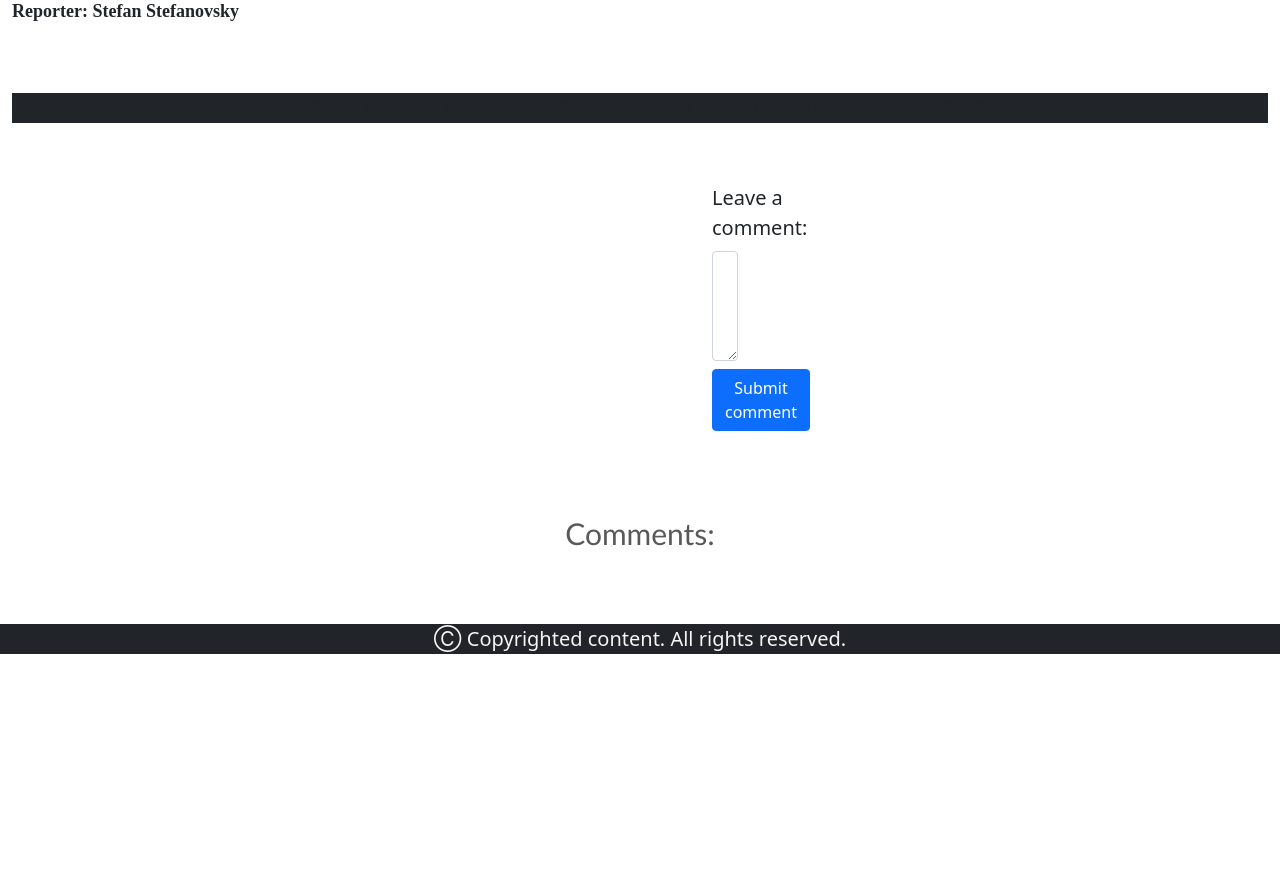
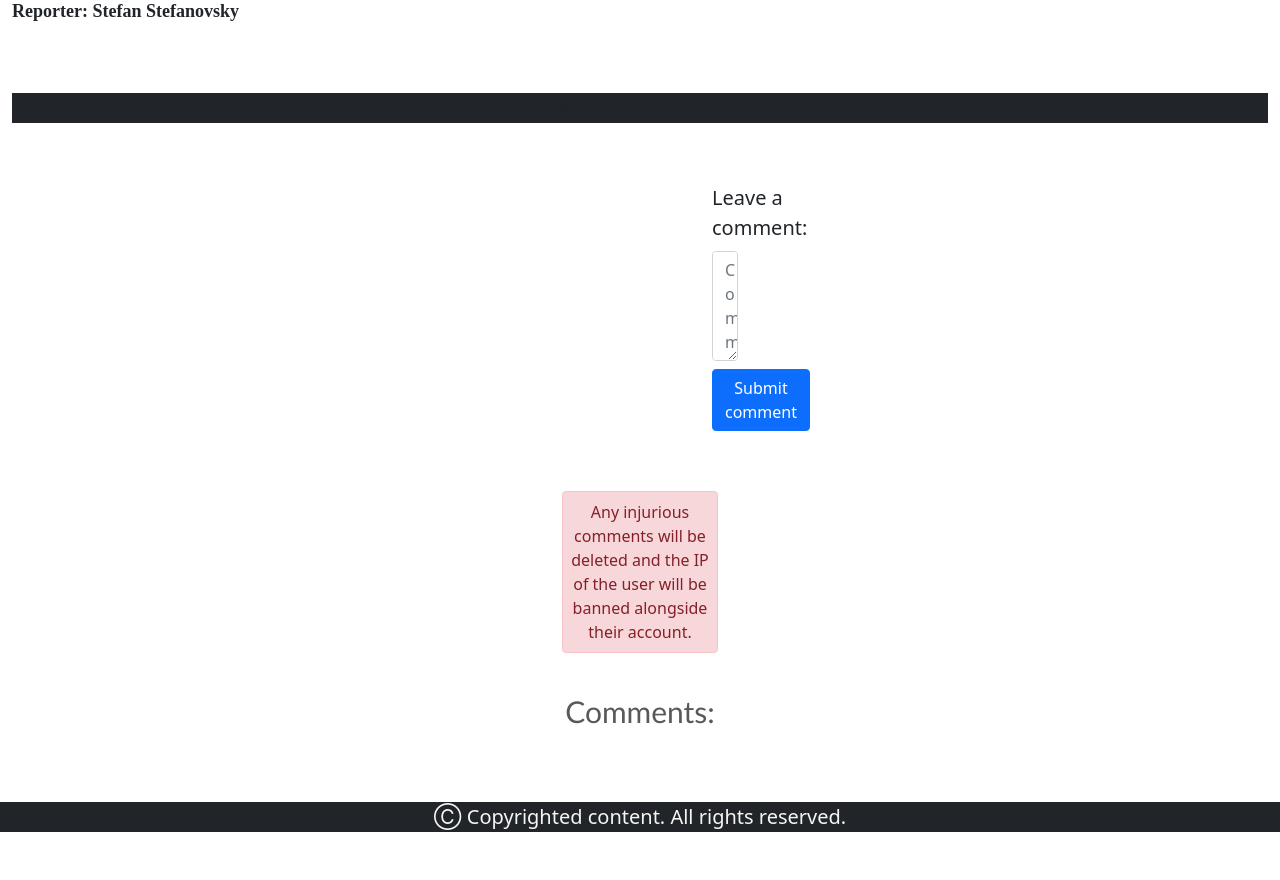
Before and after one commit to DoMonkysFly7/CS50-Fnal-Project, a Flask app: page /news/purry-nobel-prize-nomenee in a window 1280 px wide. Shown: the part 1161-2041 px from the top of the page. Before the commit the page ends 1815 px from the top, so only its background shows below. Run offline with Flask 2, Linux system fonts and the light colour scheme; a user stored in the database is signed in; some libraries are stand-ins or nearby versions.

Commit message:
Commit 12#

```diff
--- a/app.py
+++ b/app.py
@@ -39,6 +39,9 @@ db = SQL("sqlite:///adoption.db")
 # Forbidden characters global variable
 forbidden_characters = ["!",";","?", "/","'","*","%",":","$","-","+",">","<","=","~","&","|","#","^"]
 
+# Forbidden characters in comments specifically
+forbidden_comment_characters = ["/","'","*","%", "$","-","+",">","<","=","~","&","|","#","^"]
+
 # Email characters
 email_characters = ["@", "."]
 
@@ -60,12 +63,46 @@ def index():
 
 @app.route("/news/purry-nobel-prize-nomenee", methods=["GET", "POST"])
 def news1():
+    """Setup of how every individual news page will work"""
 
     # User reached route via POST (as by submitting a form via POST)
     if request.method == "POST":
 
-        return render_template("/news/purry-nobel-prize-nomenee.html")
+        # Get necessary info/input
+        user = session["user_id"]
 
+        comment = request.form.get('comment')
+
+        # Filter comment input
+        for i in range(len(forbidden_comment_characters)):
+            if forbidden_comment_characters[i] in comment:
+                return apology("Charcater not allowed: " + forbidden_comment_characters[i], 403)
+
+        # Insert email, user ID and the comment itself, into the DB
+
+        # Get email
+        email = db.execute("SELECT email FROM users WHERE id=?", user)
+
+        email = email[0]['email']
+
+        # Get username
+        username = db.execute("SELECT username FROM users WHERE id=?", user)
+
+        username = username[0]['username']
+
+        # Update DB
+        db.execute("INSERT INTO comments (user_id, username, email, comment) VALUES(?,?,?,?)", user, username, email, comment)
+
+        # Get all comments' and their range range
+        comments = db.execute("SELECT * FROM comments")
+
+        r = int(len(comments))
+
+        if r == None:
+            r = 1
+
+        # Return page
+        return render_template("/news/purry-nobel-prize-nomenee.html", comments=comments, r=r)
 
     # User reached route via GET (as by clicking a link or via redirect)
     else:
@@ -86,7 +123,7 @@ def news():
             if email_characters[i] not in email:
                 return apology("Provide valid email address", 400)
 
-        for i in range (len(forbidden_characters)):
+        for i in range(len(forbidden_characters)):
             if forbidden_characters[i] in email:
                 return apology("Character(s) not allowed", 400)
 
--- a/static/styles.css
+++ b/static/styles.css
@@ -179,6 +179,26 @@ hr {
     font-size: 25px;
 }
 
+.alert {
+    margin-left: 550px;
+    margin-right: 550px;
+    padding: 8px;
+}
+
+#user_tag {
+    position: relative;
+    right: 400px;
+    animation: transitionIn 2s;
+    color: #4e85a2;
+}
+
+#comment_tag {
+    position: relative;
+    right: 350px;
+    font-size: 20px;
+    animation: transitionIn 2s;
+    color: #595959;
+}
 
 /* Media queries */
 @media only screen and (min-device-width: 360px) and (max-device-width: 414px)
--- a/templates/news/purry-nobel-prize-nomenee.html
+++ b/templates/news/purry-nobel-prize-nomenee.html
@@ -51,34 +51,42 @@
 
     <!--  comments: -->
     {% if session["user_id"] %}
-        <form style="text-align: left; font-size: 20px; margin: 700px; margin-top: 60px; margin-bottom: 0px; animation: transitionIn 2s;" action="news1" method="post">
-            <!-- <div class="form-group mt-3 mb-3" >
-                <label class="form-label"> Full Name </label>
-                <input type="text" class="form-control" required="">
-            </div>
-
-            <div class="form-group mb-2">
-                <label class="form-label"> Email </label>
-                <input type="Email" class="form-control" required="">
-            </div> -->
+        <form style="text-align: left; font-size: 20px; margin: 700px; margin-top: 60px; margin-bottom: 0px; animation: transitionIn 2s;" action="/news/purry-nobel-prize-nomenee" method="post">
 
             <div class="form-group mb-2">
                 <label class="form-label"> Leave a comment: </label>
-                <textarea rows="4" class="form-control" required=""></textarea>
+                <textarea rows="4" class="form-control" required="" name="comment" id="comment" placeholder="Comment here..." type="text"></textarea>
             </div>
 
             <button type="submit" class="btn btn-primary"> Submit comment </button>
+
         </form>
 
         <hr>
+            <div class="alert alert-danger" role="alert">
+                Any injurious comments will be deleted and the IP of the user will be banned alongside their account.
+            </div>
+
+    {% else %}
+    <!-- Alerts -->
+    <div class="alert alert-warning" role="alert" style="margin-top: 20px;">
+        If you wish to comment, you must register.
+    </div>
+
     {% endif %}
-
-    <!-- Alerts -->
-    <!-- Red- any injurious comment will result in ban of the user IP -->
-    <!-- Green/Yellow - If you wanna leave a comment, please Register -->
-
     <section style="animation: transitionIn 2s;  color: #595959;">
         <label style="font-size: 30px; margin: 20px; font-family: 'Trebuchet MS', sans-serif;"> Comments: </label>
     </section>
 
+    <!-- comments section -->
+        {% if r %}
+            {% for i in range(r) %}
+                <h5 id="user_tag" >
+                    User: {{ comments[i]["username"] }} says:
+                </h5>
+                <p id="comment_tag">
+                    "{{ comments[i]["comment"] }}"
+                </p>
+            {% endfor %}
+        {% endif %}
 {% endblock %}
```
Also changed, not shown: adoption.db, 2 other files.
